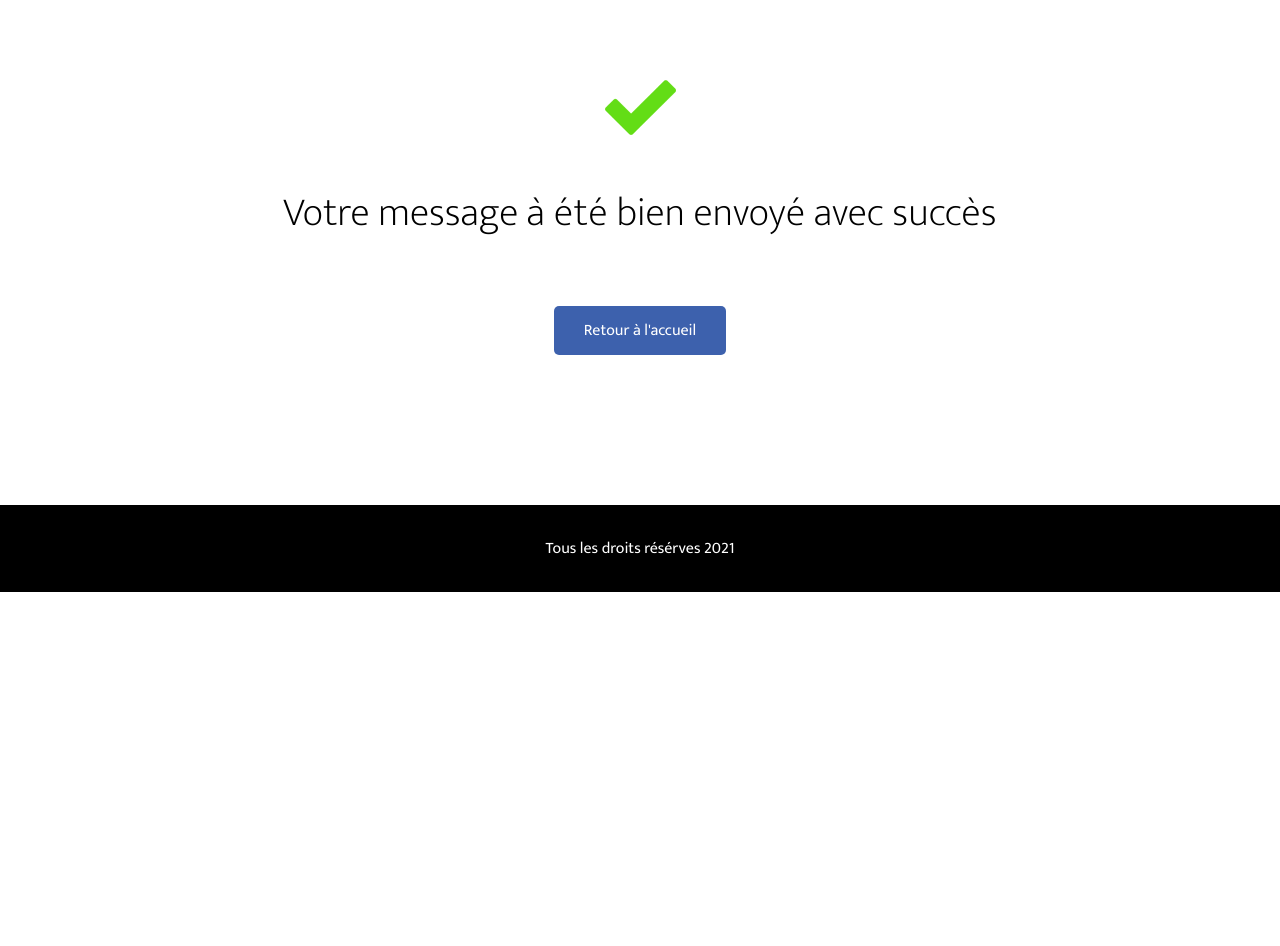
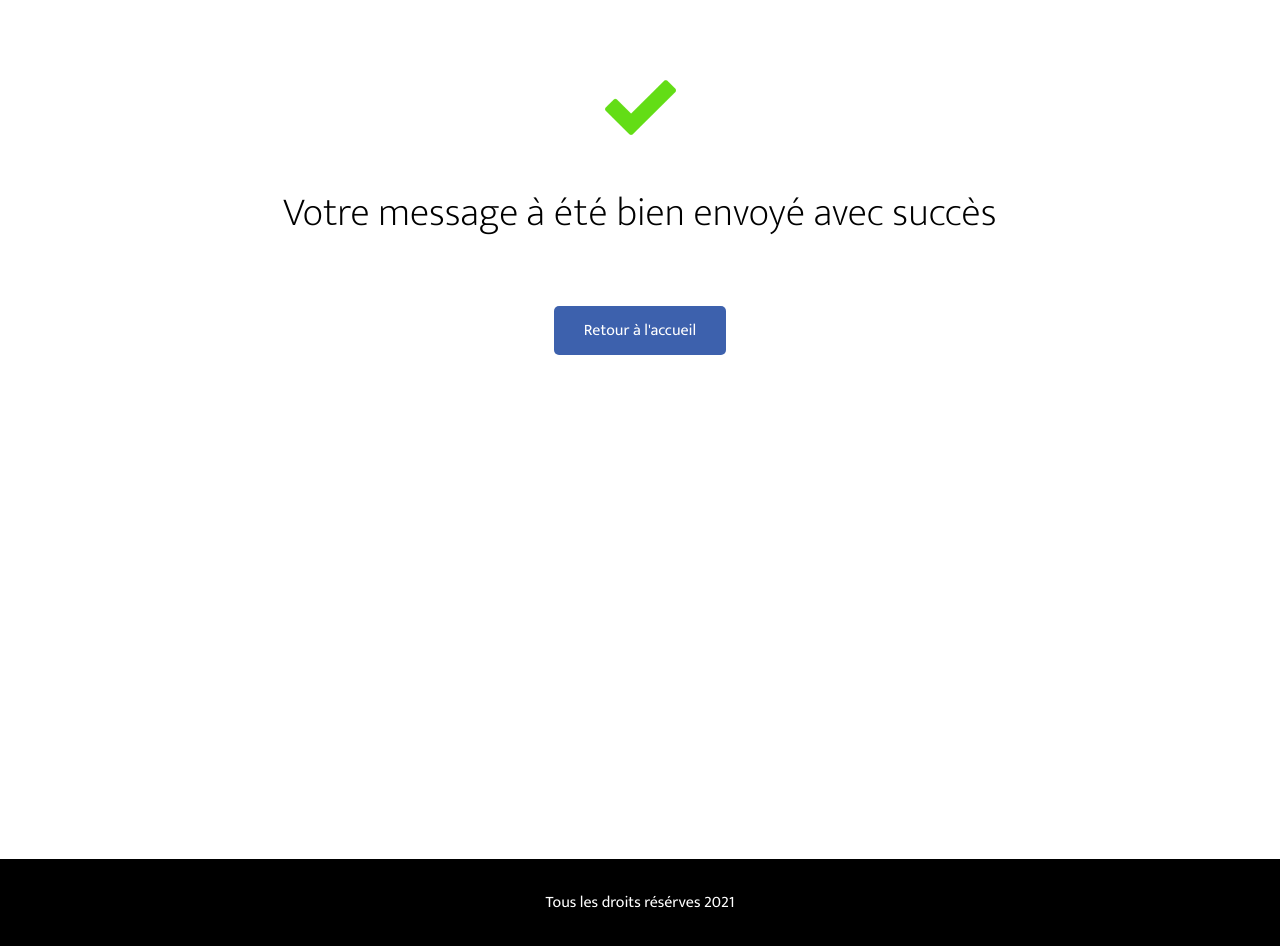
Before and after one commit to digital-dynamics-github/emission_narsa, a Django app: page /fr/merci/ in a window 1280 px wide. Shown: the part 139-1085 px from the top of the page. Before the commit the page ends 731 px from the top, so only its background shows below. Run offline with Django 3.2, Linux system fonts and the light colour scheme; data that the repository does not hold is empty; some libraries are stand-ins or nearby versions.

Commit message:
correct height empty pages

```diff
--- a/emission_nasra/templates/contact.html
+++ b/emission_nasra/templates/contact.html
@@ -53,7 +53,7 @@ Contact
 
     {% if LANGUAGE_CODE == "ar" %}
 
-   <div id="form-block" class=" center-auto bottom60 box30">
+   <div id="form-block" class=" center-auto bottom60 box30" style="min-height: 600px;">
        <form id="form-contact" class="" action="{{ request.get_full_path }}" method="post">
             {% if message %}
                <div class="notice">{{message}}</div>
--- a/emission_nasra/templates/thank_you.html
+++ b/emission_nasra/templates/thank_you.html
@@ -20,9 +20,11 @@ Merci pour votre message
 
 {% block body %}
 <div class="box-one-column center-auto top60">
-    <div id="container-confirmation" class="relative relative" data-type="v">
+    <div id="container-confirmation" class="relative relative" data-type="v" style="min-height: 800px;">
         <div class="box30 align-center">
-           <div class="align-center top30"><img src="{% static 'images/success.png' %}" alt="Success" /></div>
+           <div class="align-center top30">
+               <img src="{% static 'images/success.png' %}" alt="Success" />
+            </div>
 
             {% if LANGUAGE_CODE == "ar" %}
                 <h1 class="light bottom30 top15 green-color">
```
